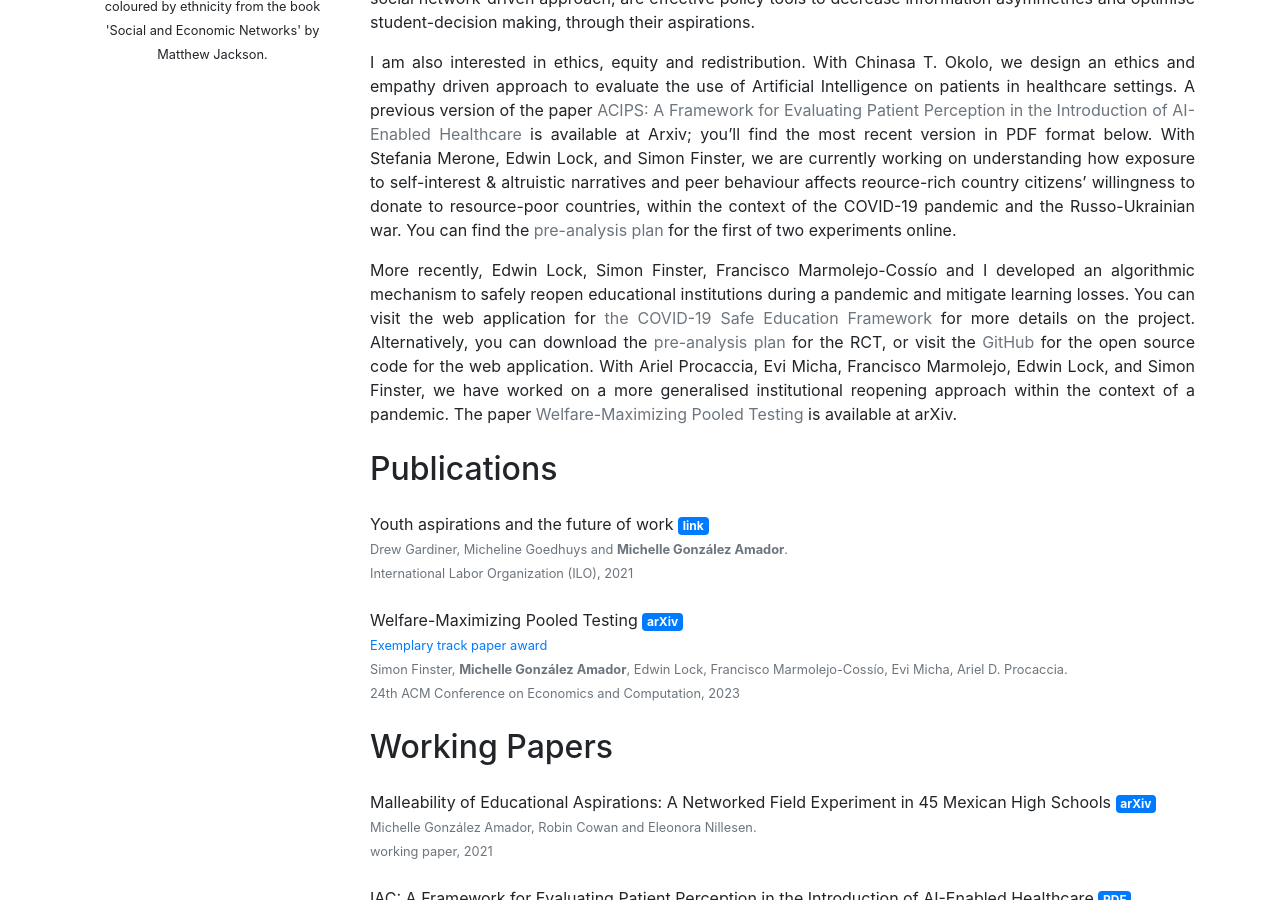
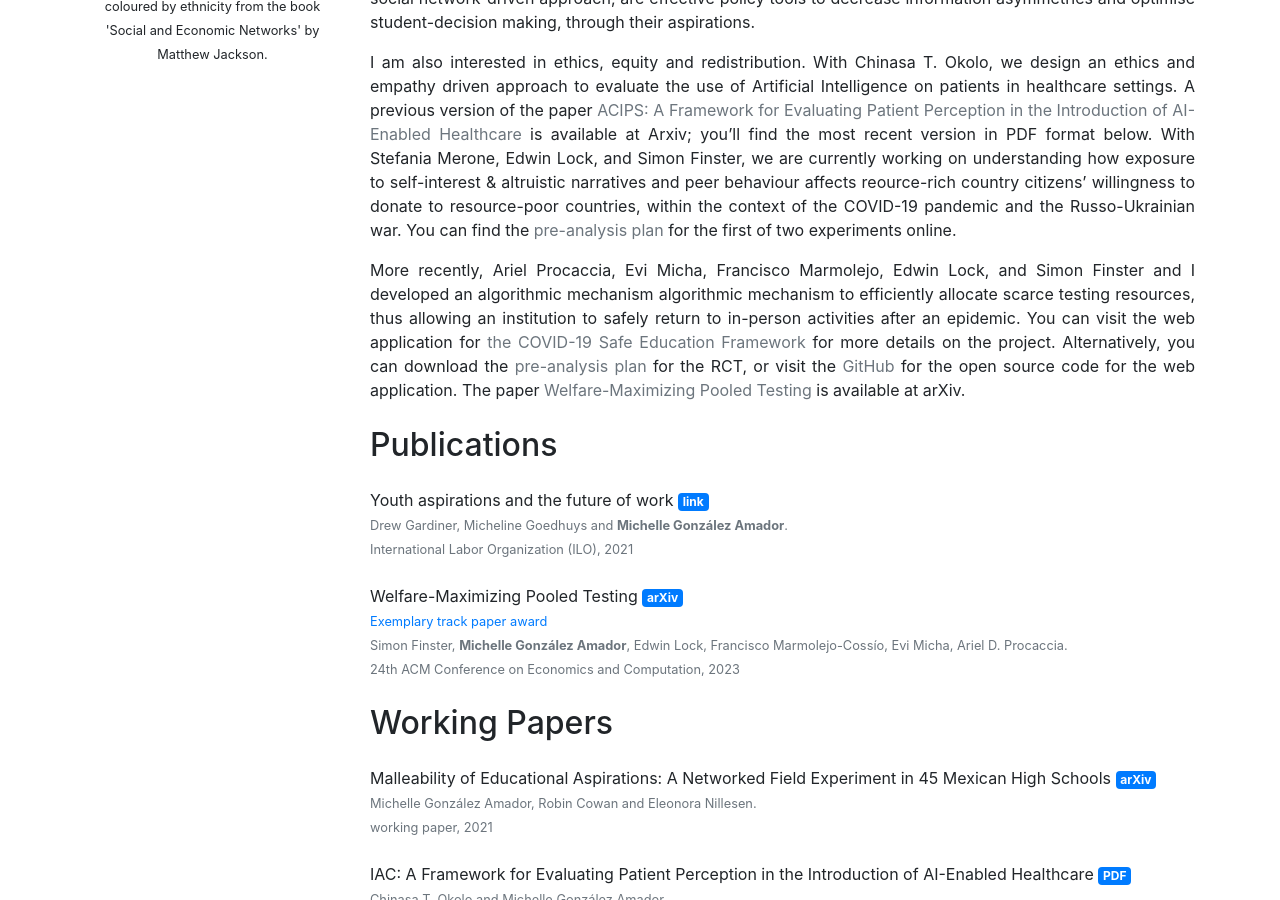
Before and after one commit to michelleg06/m-gonzalezamador.com, a Jekyll site: the page built from research.md, in a window 1280 px wide and 900 px high, scrolled down 491 px. Built offline with Jekyll 4.4.1, drawn with Linux system fonts in a browser that asks for light colours; nearby versions of some CDN libraries.

Commit message:
Update research.md

```diff
--- a/research.md
+++ b/research.md
@@ -28,7 +28,7 @@
 how exposure to self-interest & altruistic narratives and peer behaviour affects reource-rich country citizens' willingness to
 donate to resource-poor countries, within the context of the COVID-19 pandemic and the Russo-Ukrainian war. You can find the [pre-analysis plan](https://doi.org/10.1257/rct.8422-1.0) for the first of two experiments online.
 
-More recently, Edwin Lock, Simon Finster, Francisco Marmolejo-Cossío and I developed an algorithmic mechanism to safely reopen educational institutions during a pandemic and mitigate learning losses. You can visit the web application for [the COVID-19 Safe Education Framework](https://www.c-sef.com/) for more details on the project. Alternatively, you can download the [pre-analysis plan](https://doi.org/10.1257/rct.9466) for the RCT, or visit the [GitHub](https://github.com/edwinlock/csef) for the open source code for the web application. With Ariel Procaccia, Evi Micha, Francisco Marmolejo, Edwin Lock, and Simon Finster, we have worked on a more generalised institutional reopening approach within the context of a pandemic. The paper [Welfare-Maximizing Pooled Testing]([http://procaccia.info/wp-content/uploads/2022/06/pooled.pdf](https://arxiv.org/abs/2206.10660)) is available at arXiv.
+More recently, Ariel Procaccia, Evi Micha, Francisco Marmolejo, Edwin Lock, and Simon Finster and I developed an algorithmic mechanism algorithmic mechanism to efficiently allocate scarce testing resources, thus allowing an institution to safely return to in-person activities after an epidemic. You can visit the web application for [the COVID-19 Safe Education Framework](https://www.c-sef.com/) for more details on the project. Alternatively, you can download the [pre-analysis plan](https://doi.org/10.1257/rct.9466) for the RCT, or visit the [GitHub](https://github.com/edwinlock/csef) for the open source code for the web application. The paper [Welfare-Maximizing Pooled Testing]([http://procaccia.info/wp-content/uploads/2022/06/pooled.pdf](https://arxiv.org/abs/2206.10660)) is available at arXiv.
 
 
 {% include publications.html %}
```
